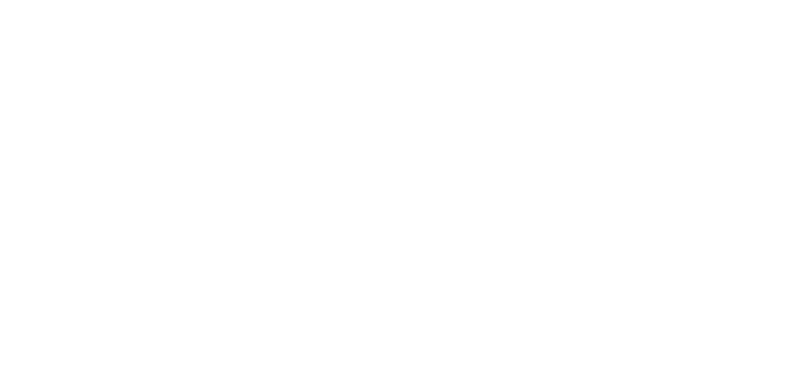
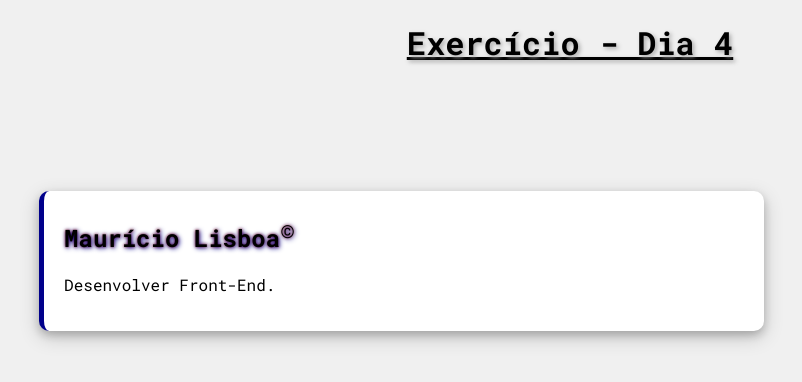
Before and after one commit to MauricioL88/estudo-css, a plain HTML site: page Dia 4 - Box Models/04-exercicio.html in a window 1280 px wide. Shown: the whole page, without its empty margins (70-872 px from the left). Drawn offline with Linux system fonts and the light colour scheme.

Commit message:
Entrega de atividade Diaria

```diff
--- a/Dia 4 - Box Models/04-exercicio.html
+++ b/Dia 4 - Box Models/04-exercicio.html
@@ -4,8 +4,15 @@
     <meta charset="UTF-8">
     <meta name="viewport" content="width=device-width, initial-scale=1.0">
     <title>Exercicio - Dia 4</title>
+    <link rel="stylesheet" href="./04-style.css">
 </head>
 <body>
-
+    <h1>Exercício - Dia 4</h1>
+    <div class="big-card">
+        <h2>Maurício Lisboa<span style="vertical-align: super;">&copy;</span></h2>
+        <p class="descricao">
+            Desenvolver Front-End.
+        </p>
+    </div>
 </body>
 </html>
--- /dev/null
+++ b/Dia 4 - Box Models/04-style.css
@@ -0,0 +1,32 @@
+/* Adicionando fontes do site da Google Fonts */
+@import url('https://fonts.googleapis.com/css2?family=Roboto+Condensed:ital,wght@0,100..900;1,100..900&display=swap');
+
+@import url('https://fonts.googleapis.com/css2?family=Roboto+Mono:ital,wght@0,100..700;1,100..700&display=swap');
+
+/* Após a adição, é necessário realizar a declaração conforme abaixo para o reconhecimento da fonte externa */
+body {
+    font-family: 'Roboto Mono';
+    background-color: #f0f0f0;
+}
+
+h1 {
+    text-align: center;
+    text-decoration: underline;
+    text-shadow: 2px 2px 4px darkgray;
+}
+
+.big-card {
+    border-left: 5px solid darkblue;
+    border-radius: 10px;
+    margin: 10% 8% 50% 8%;
+    padding: 2px 0 20px 20px;
+    max-width: 700px;
+    max-height: 400px;
+    background-color: white;
+    /* Adicionando efeito de sombra no elemento */
+    box-shadow: 0 4px 8px 0 rgba(0, 0, 0, 0.2), 0 6px 20px 0 rgba(0, 0, 0, 0.19);
+}
+
+h2 {
+    text-shadow: 1px 1px 5px darkblue, 0px 0px 3px darkred;
+}
```
Also changed, not shown: Dia 4 - Box Models/03-sombras.html (+0 -2 lines).
